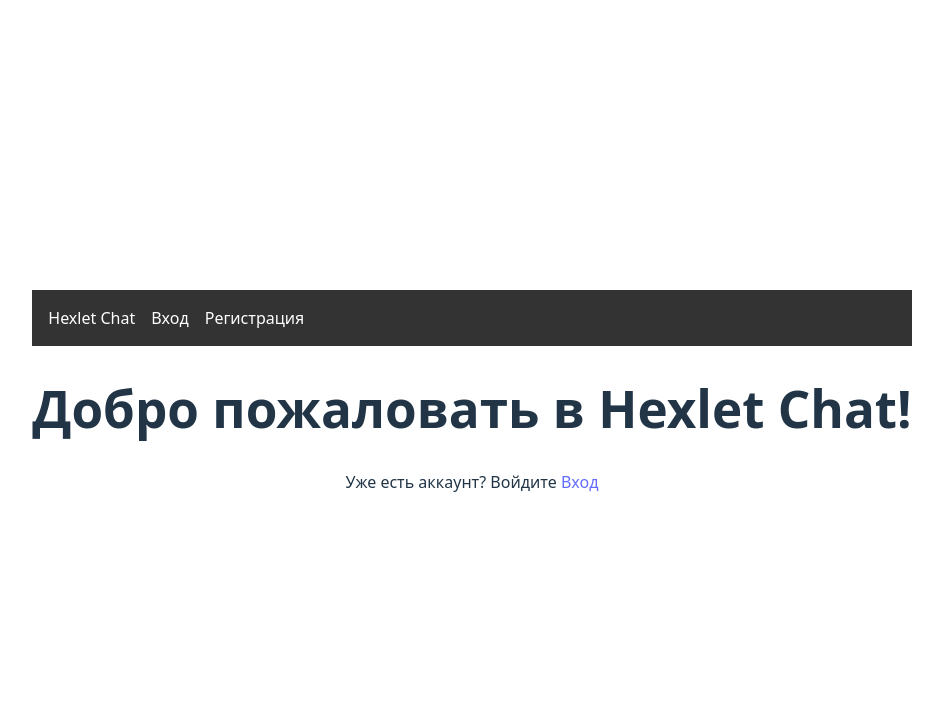
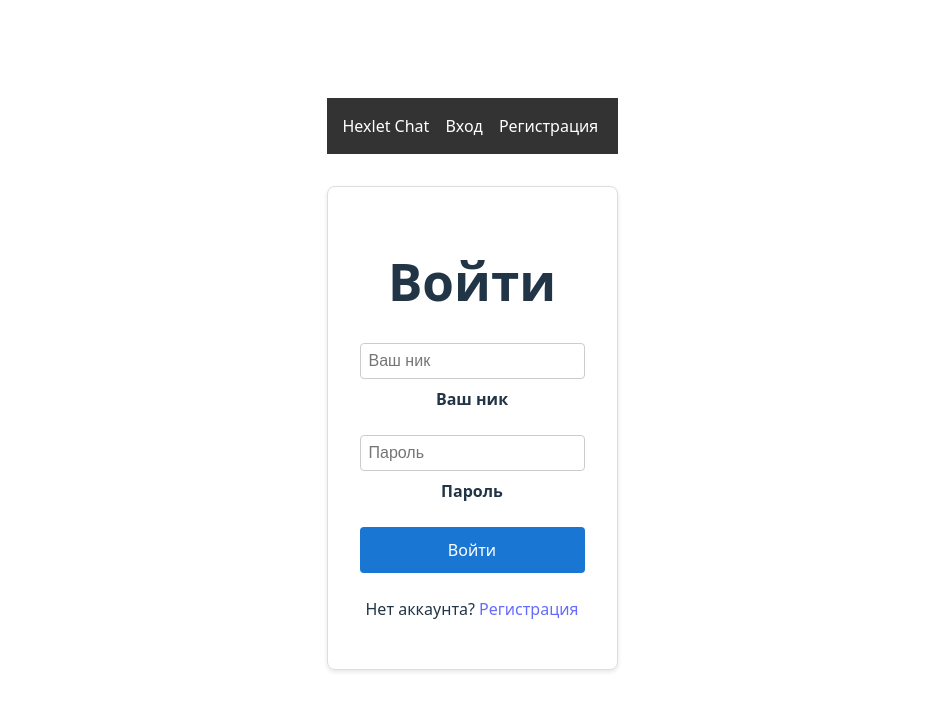
Before and after one commit to VladyBarvy/frontend-project-12, a React (Vite) app in the folder frontend/: page / in a window 1280 px wide. Shown: the top 710 px of the page, without its empty margins (168-1111 px from the left). Built offline with nearby package versions, Linux system fonts and the light colour scheme.

Commit message:
110625 fix app_jsx

```diff
--- a/frontend/src/components/App.jsx
+++ b/frontend/src/components/App.jsx
@@ -14,7 +14,7 @@ import { useSelector } from 'react-redux';
 function RootRoute() {
   const { isAuthenticated } = useSelector((state) => state.auth);
 
-  return isAuthenticated ? <ChatPage /> : <HomePage />;
+  return isAuthenticated ? <ChatPage /> : <LoginPage />;
 }
 
 function App() {
```
